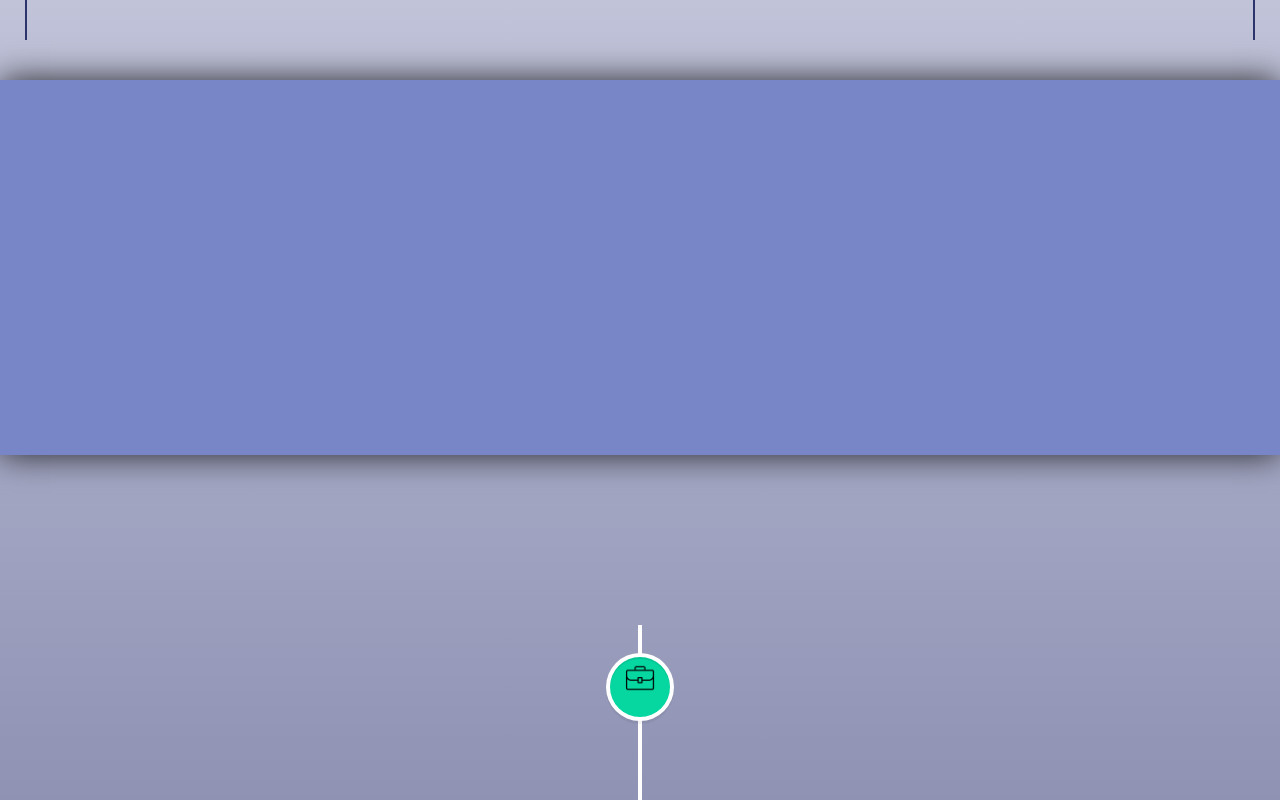
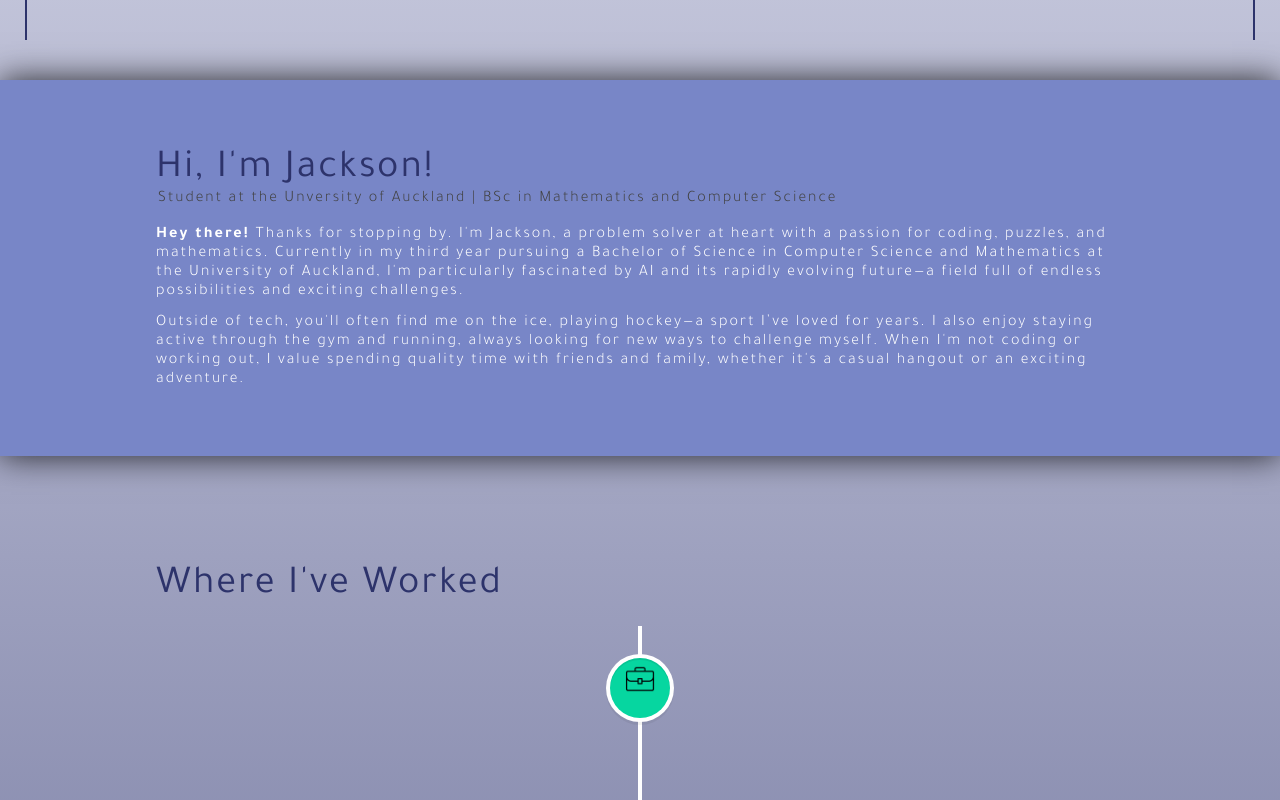
Before and after one commit to spartanjax/jf_portfolio, a React (Vite) app: page / in a window 1280 px wide. Shown: the part 760-1560 px from the top of the page. Built offline with nearby package versions, Linux system fonts and the light colour scheme.

Commit message:
updating the transition animations

```diff
--- a/src/App.jsx
+++ b/src/App.jsx
@@ -25,26 +25,28 @@ const App = () => {
 
   componentDidMount();
 
-  const observer = new IntersectionObserver((entries) => {
-    entries.forEach(entry => {
-      if(entry.isIntersecting) {
-        entry.target.classList.add("show");
-      } else {
-        // entry.target.classList.remove("show");
-      }
-    });
-  });
+//   const observer = new IntersectionObserver((entries) => {
+//     entries.forEach((entry) => {
+//       if (entry.isIntersecting) {
+//         entry.target.classList.add("show");
+//       }
+//     });
+//   }, {
+//     root: null, // Observe relative to viewport
+//     rootMargin: "0px",
+//     threshold: 0.1, // Trigger when at least 10% of the element is visible
+//   });
 
-  function show(){
-    const HiddenLeft = document.querySelectorAll('.hidden-left');
-    const HiddenRight = document.querySelectorAll('.hidden-right');
-    const Popup = document.querySelectorAll('.popup');
-    HiddenLeft.forEach((hidden) => observer.observe(hidden));
-    HiddenRight.forEach((hidden) => observer.observe(hidden));
-    Popup.forEach((hidden) => observer.observe(hidden));
-  }
+//   function show(){
+//     const HiddenLeft = document.querySelectorAll('.hidden-left');
+//     const HiddenRight = document.querySelectorAll('.hidden-right');
+//     const Popup = document.querySelectorAll('.popup');
+//     HiddenLeft.forEach((hidden) => observer.observe(hidden));
+//     HiddenRight.forEach((hidden) => observer.observe(hidden));
+//     Popup.forEach((hidden) => observer.observe(hidden));
+//   }
 
-window.addEventListener('load', show);
+// window.addEventListener('load', show);
 
   return (
     <div className="portfolio">
--- a/src/Components/About Me/about.jsx
+++ b/src/Components/About Me/about.jsx
@@ -1,16 +1,23 @@
-import React from 'react'
-import './about.mod.scss'
-import Section from '../Section/section'
+import React from 'react';
+import './about.mod.scss';
+import Section from '../Section/section';
+import FadeIn from "../FadeIn/FadeIn.jsx";
+
 
 const about = () => {
   return (
     <div className="about">
         <Section title="Hi, I'm Jackson!" dark={true} id='about'>
-          <h3 className="hidden-right">Student at the Unversity of Auckland | BSc in Mathematics and Computer Science</h3>
-            <div className='popup' id="blurb">
+          <FadeIn direction="right" delay={300}>
+            <h3>Student at the Unversity of Auckland | BSc in Mathematics and Computer Science</h3>
+          </FadeIn>
+
+          <FadeIn direction="up" delay={400}>
+            <div id="blurb">
                 <p><b>Hey there!</b> Thanks for stopping by. I'm Jackson, a problem solver at heart with a passion for coding, puzzles, and mathematics. Currently in my third year pursuing a Bachelor of Science in Computer Science and Mathematics at the University of Auckland, I'm particularly fascinated by AI and its rapidly evolving future—a field full of endless possibilities and exciting challenges.</p>
                 <p id="second_p">Outside of tech, you'll often find me on the ice, playing hockey—a sport I’ve loved for years. I also enjoy staying active through the gym and running, always looking for new ways to challenge myself. When I'm not coding or working out, I value spending quality time with friends and family, whether it's a casual hangout or an exciting adventure.</p>
             </div>
+          </FadeIn>
         </Section>
     </div>
   )
--- /dev/null
+++ b/src/Components/FadeIn/FadeIn.jsx
@@ -0,0 +1,37 @@
+import { useEffect, useRef, useState } from "react";
+import "./FadeIn.mod.scss";
+
+const FadeIn = ({ children, className = "", direction = "up", delay = 0 }) => {
+  const [isVisible, setIsVisible] = useState(false);
+  const ref = useRef(null);
+
+  useEffect(() => {
+    const observer = new IntersectionObserver(
+      ([entry]) => {
+        if (entry.isIntersecting) {
+          setIsVisible(true);
+          observer.disconnect(); // Stop observing once visible
+        }
+      },
+      { threshold: 0.1 }
+    );
+
+    if (ref.current) {
+      observer.observe(ref.current);
+    }
+
+    return () => observer.disconnect();
+  }, []);
+
+  return (
+    <div
+      ref={ref}
+      className={`fade-in ${isVisible ? "show" : ""} ${className} fade-${direction}`}
+      style={{ transitionDelay: `${delay}ms` }}
+    >
+      {children}
+    </div>
+  );
+};
+
+export default FadeIn;
--- /dev/null
+++ b/src/Components/FadeIn/FadeIn.mod.scss
@@ -0,0 +1,18 @@
+.fade-in {
+    opacity: 0;
+    transform: translateY(20px);
+    transition: opacity 1.2s ease-out, transform 0.6s ease-out;
+  }
+
+  .fade-in.show {
+    opacity: 1;
+    transform: translateY(0);
+  }
+
+  .fade-left {
+    transform: translateX(-20px);
+  }
+
+  .fade-right {
+    transform: translateX(20px);
+  }
--- a/src/Components/Featured/featured.jsx
+++ b/src/Components/Featured/featured.jsx
@@ -3,7 +3,12 @@ import '../Featured/featured.mod.scss';
 import proj from "../../assets/featured_proj";
 
 const featured = ({ proj }) => {
-  const images = ["/images/1.png", "/images/2.png", "/images/3.png", "/images/4.png"];
+  const images = [
+    "/images/1.png",
+    "/images/2.png",
+    "/images/3.png",
+    "/images/4.png"
+  ];
   const [currentIndex, setCurrentIndex] = useState(0);
   const [fade, setFade] = useState(true);
 
@@ -14,7 +19,7 @@ const featured = ({ proj }) => {
         setCurrentIndex((prevIndex) => (prevIndex + 1) % images.length);
         setFade(true); // Fade in new image
       }, 400); // Match transition duration
-    }, 3000); // Change image every 2 seconds
+    }, 3000);
 
     return () => clearInterval(interval); // Cleanup on unmount
   }, []);
--- a/src/Components/Featured/featured.mod.scss
+++ b/src/Components/Featured/featured.mod.scss
@@ -51,12 +51,12 @@
         opacity: 0.85;
 
         h1{
-            margin-top: -20px;
+            margin-top: -10px;
             font-size: 1.5rem;
         }
 
         .blurb{
-            margin-top: -1.5rem;
+            margin-top: -1rem;
             margin-left: 1.8rem;
             font-weight: 400;
         }
--- a/src/Components/Projects/projects.jsx
+++ b/src/Components/Projects/projects.jsx
@@ -4,6 +4,7 @@ import Section from '../Section/section'
 import Featured from "../Featured/featured"
 import projects from "../../assets/projects"
 import featured_proj from "../../assets/featured_proj.js";
+import FadeIn from "../FadeIn/FadeIn.jsx";
 
 const Projects = () => {
   return (
@@ -26,14 +27,16 @@ export default Projects;
 
 
 const Project = ({project}) => (
+  <FadeIn direction="up" delay={300}>
   <div className="proj_container">
     <a href = {project.project_link} target="_blank" rel="noopener noreferrer">
       <div className="project" id = {project.key}>
         <h1>{project.title}</h1>
         <h3 className="blurb">{project.blurb}</h3>
         <h3 className="skills"><b>Skills: </b>{project.skills}</h3>
-        <img src={"/images/1.png"} alt=""/>
+        <img src={"/images/"+project.project_cover} alt=""/>
       </div>
     </a>
   </div>
+  </FadeIn>
 );
--- a/src/Components/Section/section.jsx
+++ b/src/Components/Section/section.jsx
@@ -1,10 +1,13 @@
 import React from 'react'
 import './section.mod.scss'
+import FadeIn from '../FadeIn/FadeIn'
 
 const section = ({children, title, id}) => {
   return (
     <div className='s-contain' id={id}>
-      <h1 className="hidden-left">{title}</h1>
+      <FadeIn direction="left" delay={200}>
+        <h1>{title}</h1>
+      </FadeIn>
       {children}
     </div>
   )
--- a/src/index.mod.scss
+++ b/src/index.mod.scss
@@ -62,3 +62,7 @@ a{
     transform: translateX(0);
     scale: 1;
 }
+
+.show {
+    will-change: opacity, transform;
+  }
```
